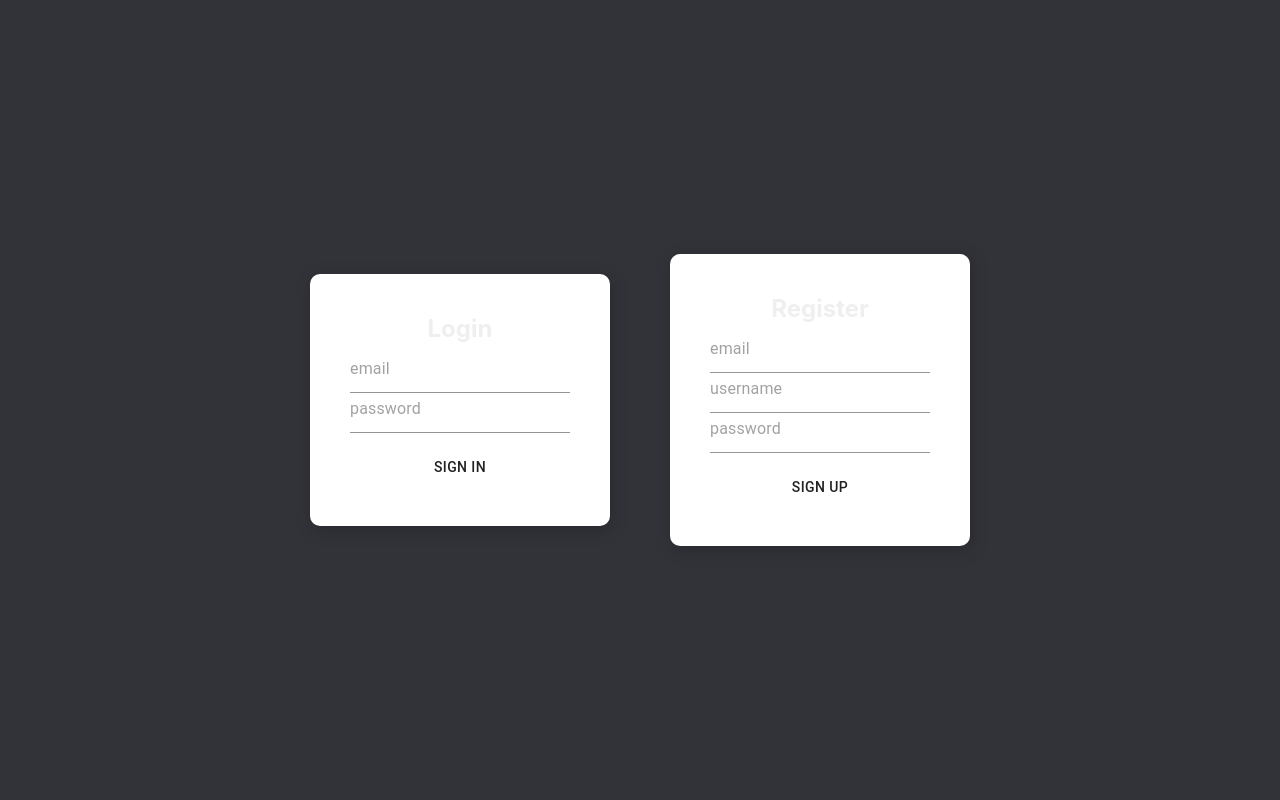
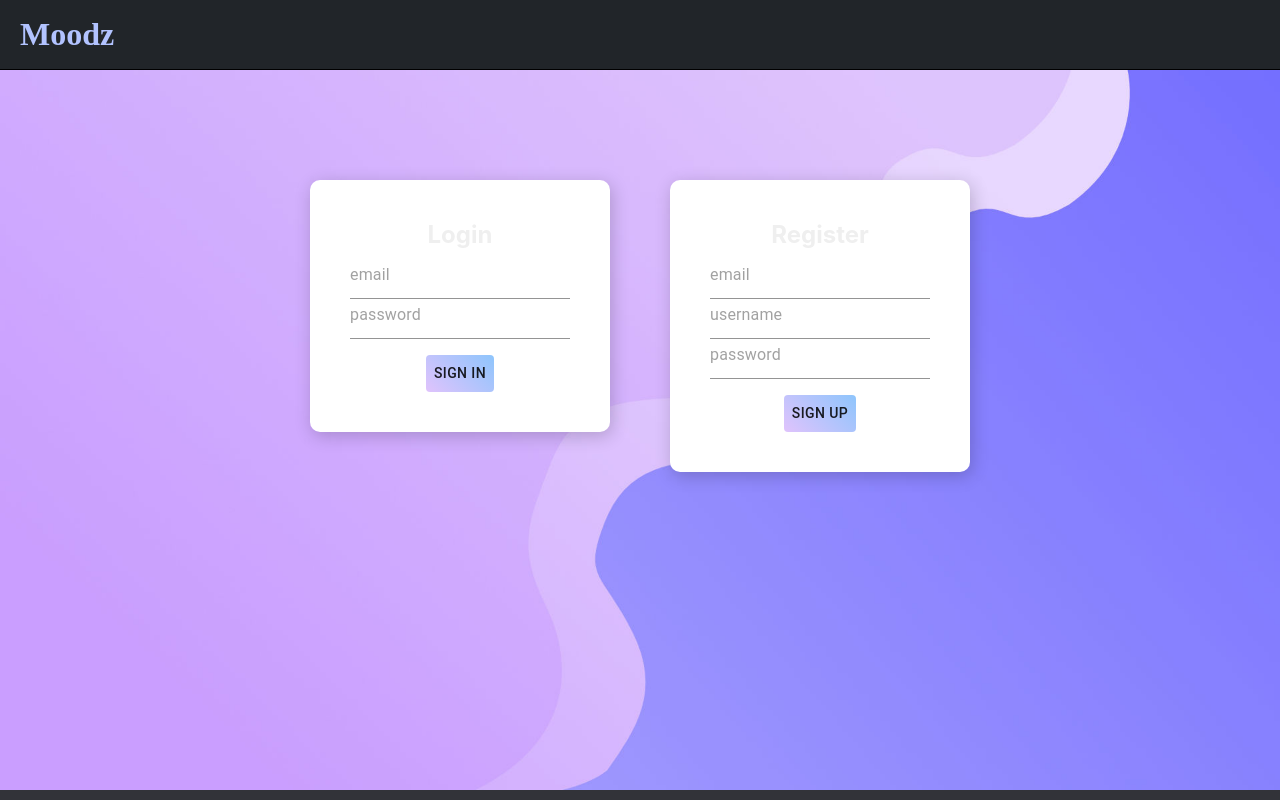
Before and after one commit to aplauche/Moodboard, a React (Create React App) app: page /boards/1 in a window 1280 px wide. Built offline with nearby package versions, Linux system fonts and the light colour scheme; no server answers.

Commit message:
conditional home screen

```diff
--- a/src/App.js
+++ b/src/App.js
@@ -50,11 +50,13 @@ function App() {
       <Switch>
         {!appState.user ? (
           <Route path="/">
-            <HomeLoggedOut />
+            <Layout isHome={true}>
+              <HomeLoggedOut />
+            </Layout>
           </Route>
         ) : (
           <Route path="/" exact>
-            <Layout>
+            <Layout isHome={true}>
               <HomeLoggedIn />
             </Layout>
           </Route>
--- a/src/components/Header.js
+++ b/src/components/Header.js
@@ -1,8 +1,9 @@
-import React, { useEffect } from "react";
+import React, { useEffect, useContext } from "react";
 import styled from "@emotion/styled";
 import Button from "@material-ui/core/Button";
 import { auth } from "../firebase";
 import { NavLink, Link } from "react-router-dom";
+import { Context } from "../store";
 
 const HeaderDiv = styled("header")`
   width: 100%;
@@ -37,6 +38,8 @@ const HeaderDiv = styled("header")`
 `;
 
 function Header() {
+  const { appState, appDispatch } = useContext(Context);
+
   const handleSignOut = () => {
     auth.signOut();
   };
@@ -47,11 +50,17 @@ function Header() {
         Moodz
       </Link>
       <div className="nav">
-        <NavLink to="/explore">Explore</NavLink>
-        <NavLink to="/boards">Boards</NavLink>
-        <Button style={{ color: "white" }} onClick={handleSignOut}>
-          Sign Out
-        </Button>
+        {!appState.user ? (
+          <></>
+        ) : (
+          <>
+            <NavLink to="/explore">Explore</NavLink>
+            <NavLink to="/boards">Boards</NavLink>
+            <Button style={{ color: "white" }} onClick={handleSignOut}>
+              Sign Out
+            </Button>
+          </>
+        )}
       </div>
     </HeaderDiv>
   );
--- /dev/null
+++ b/src/components/PostModal.js
@@ -0,0 +1,100 @@
+import React, { useEffect, useState, useContext, useRef } from "react";
+import { Context } from "../store";
+import { db } from "../firebase";
+import firebase from "firebase";
+import Modal from "@material-ui/core/Modal";
+import Chip from "@material-ui/core/Chip";
+import styled from "@emotion/styled";
+import { useParams } from "react-router-dom";
+import Loading from "./Loading";
+
+const PostView = styled("div")`
+  padding: 50px;
+  background: #212529;
+  border-radius: 10px;
+  top: 50%;
+  left: 50%;
+  transform: translate(-50%, -50%);
+  position: fixed;
+  width: 90vw;
+  display: grid;
+  grid-template-columns: 2fr 1fr;
+  gap: 32px;
+
+  & img {
+    width: 100%;
+    height: auto;
+  }
+
+  & h2 {
+    margin-bottom: 32px;
+  }
+
+  & p {
+    margin-bottom: 50px;
+  }
+`;
+
+function PostModal() {
+  const { appState, appDispatch } = useContext(Context);
+  const { id } = useParams();
+
+  const [loading, setLoading] = useState(true);
+  const [data, setData] = useState(null);
+
+  useEffect(() => {
+    if (appState.postModal.postId == null) {
+      return;
+    }
+    const getFormData = async () => {
+      const snapshot = await db
+        .collection("boards")
+        .doc(id)
+        .collection("posts")
+        .doc(appState.postModal.postId)
+        .get();
+      const data = snapshot.data();
+      setData(data);
+      setLoading(false);
+    };
+    getFormData();
+  }, [appState.postModal.postId]);
+
+  const handleClose = () => {
+    appDispatch({ type: "closePostModal" });
+    setLoading(true);
+  };
+
+  return (
+    <Modal open={appState.postModal.isOpen} onClose={handleClose}>
+      {loading ? (
+        <div
+          style={{
+            width: "100%",
+            height: "100%",
+            display: "flex",
+            justifyContent: "center",
+            alignItems: "center",
+          }}
+        >
+          <Loading />
+        </div>
+      ) : (
+        <PostView>
+          <img src={data.image} />
+          <div>
+            <h2>{data.title}</h2>
+            <p>{data.description}</p>
+            {data.url && (
+              <a className="button" href={data.url} target="_blank">
+                View Original
+              </a>
+            )}
+          </div>
+        </PostView>
+      )}
+    </Modal>
+  );
+}
+
+export default PostModal;
--- a/src/components/PostTeaser.js
+++ b/src/components/PostTeaser.js
@@ -82,6 +82,15 @@ function PostTeaser({ postInfo, id }) {
       <div className="info">
         <p className="post-title">{postInfo.title}</p>
         <p className="username">{postInfo.createdBy}</p>
+        <button
+          onClick={(e) => {
+            e.stopPropagation();
+            e.preventDefault();
+            appDispatch({ type: "openPostModal", data: id });
+          }}
+        >
+          View Post
+        </button>
       </div>
     </BoardDiv>
   );
--- a/src/index.css
+++ b/src/index.css
@@ -21,3 +21,17 @@ code {
   font-family: source-code-pro, Menlo, Monaco, Consolas, "Courier New",
     monospace;
 }
+
+button,
+.button {
+  color: white;
+  text-decoration: none;
+  text-transform: uppercase;
+  background: linear-gradient(45deg, #e0c3fc, #8ec5fc);
+  border: none;
+  border-radius: 5px;
+  padding: 6px 10px;
+  font-weight: 700;
+  font-size: 0.9rem;
+  margin: 4px;
+}
--- a/src/pages/HomeLoggedIn.js
+++ b/src/pages/HomeLoggedIn.js
@@ -8,6 +8,8 @@ function HomeLoggedIn() {
         display: "flex",
         justifyContent: "center",
         alignItems: "center",
+        height: "90vh",
+        fontSize: "8vw",
       }}
     >
       <h1>WELCOME</h1>
--- a/src/pages/HomeLoggedOut.js
+++ b/src/pages/HomeLoggedOut.js
@@ -5,18 +5,21 @@ import styled from "@emotion/styled";
 
 function HomeLoggedOut() {
   return (
+    <>
       <div
         style={{
           width: "100vw",
-        height: "100vh",
+          height: "90vh",
           display: "flex",
           justifyContent: "center",
-        alignItems: "center",
+          alignItems: "flex-start",
+          paddingTop: "10vh",
         }}
       >
         <Login />
         <Register />
       </div>
+    </>
   );
 }
 
--- a/src/pages/Layout.js
+++ b/src/pages/Layout.js
@@ -1,7 +1,27 @@
 import React, { useEffect } from "react";
 import Header from "../components/Header";
 
-function Layout({ children }) {
+function Layout({ children, isHome }) {
+  if (isHome) {
+    return (
+      <>
+        <Header></Header>
+        <div
+          className="main"
+          style={{
+            width: "100%",
+            minHeight: "90vh",
+            backgroundImage: "url('/moodboard-home-bg.jpg')",
+            backgroundSize: "cover",
+            backgroundPosition: "center center",
+          }}
+        >
+          {children}
+        </div>
+      </>
+    );
+  }
+
   return (
     <>
       <Header></Header>
--- a/src/pages/MyBoards.js
+++ b/src/pages/MyBoards.js
@@ -38,6 +38,7 @@ function MyBoards() {
     <>
       <BoardFormModal />
       <button
+        style={{ textAlign: "right", marginBottom: "32px" }}
         onClick={() => {
           appDispatch({ type: "openBoardFormModal" });
         }}
--- a/src/pages/SingleBoard.js
+++ b/src/pages/SingleBoard.js
@@ -8,6 +8,7 @@ import BoardsGrid from "../components/BoardsGrid";
 import PostTeaser from "../components/PostTeaser";
 import { Context } from "../store";
 import Loading from "../components/Loading";
+import PostModal from "../components/PostModal";
 
 function SingleBoard() {
   const { id } = useParams();
@@ -54,6 +55,7 @@ function SingleBoard() {
 
   return (
     <div>
+      <PostModal />
       {owner == appState.user.uid && <Toolbar />}
       <BoardsGrid>
         {posts.map((post) => {
--- a/src/store.js
+++ b/src/store.js
@@ -21,6 +21,10 @@ function GlobalContextProvider(props) {
     boardFormModal: {
       isOpen: false,
       prepopulate: null,
+    },
+    postModal: {
+      isOpen: false,
+      postId: null,
     },
   };
 
@@ -53,6 +57,14 @@ function GlobalContextProvider(props) {
         draft.postFormModal.prepopulate = null;
         draft.postFormModal.isOpen = false;
         break;
+      case "openPostModal":
+        draft.postModal.postId = action.data;
+        draft.postModal.isOpen = true;
+        break;
+      case "closePostModal":
+        draft.postModal.postId = null;
+        draft.postModal.isOpen = false;
+        break;
     }
   };
 
```
Also changed, not shown: public/moodboard-home-bg.jpg (added), src/static/moodboard-home-bg.jpg (added). Lines whose indentation alone changed are shown as unchanged.
